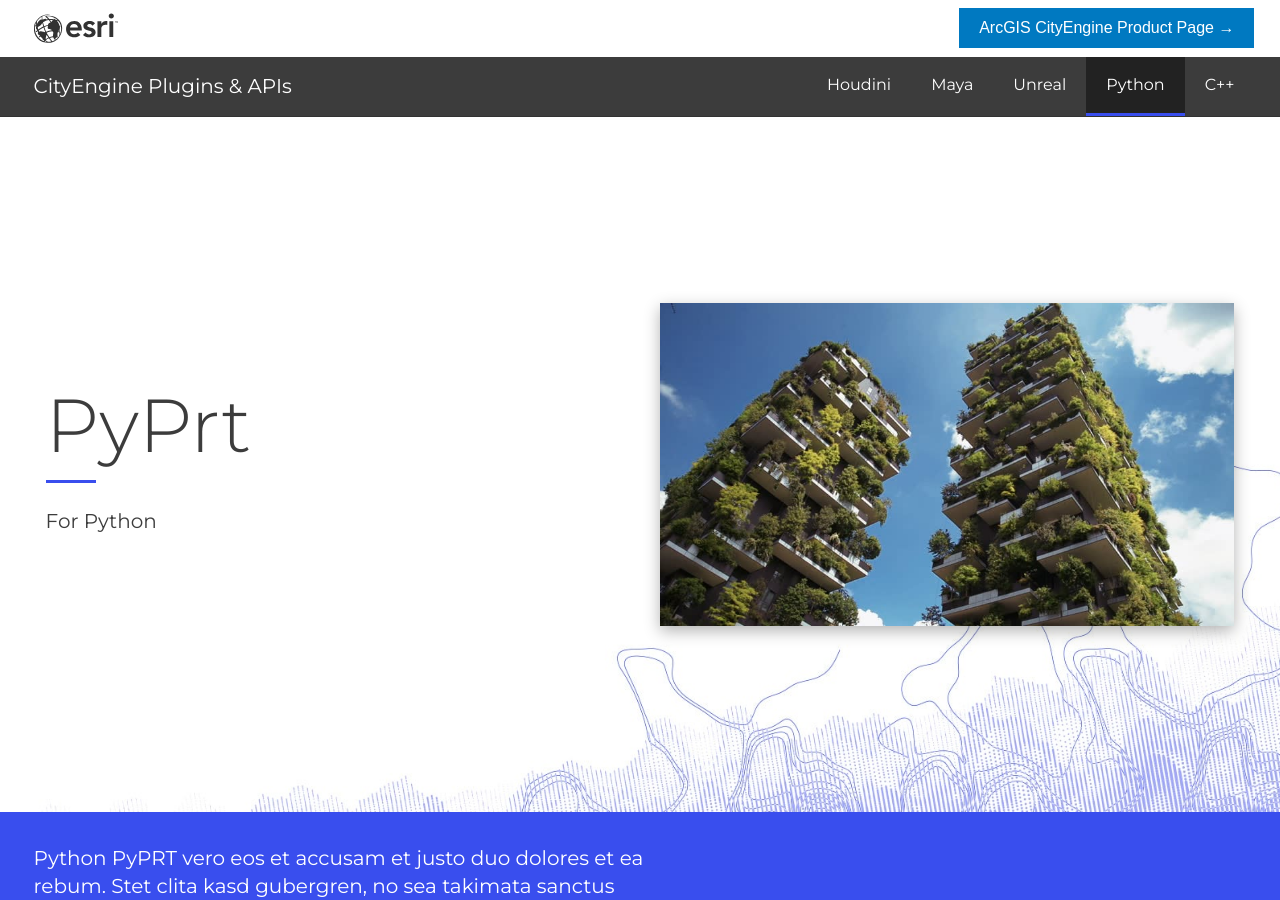
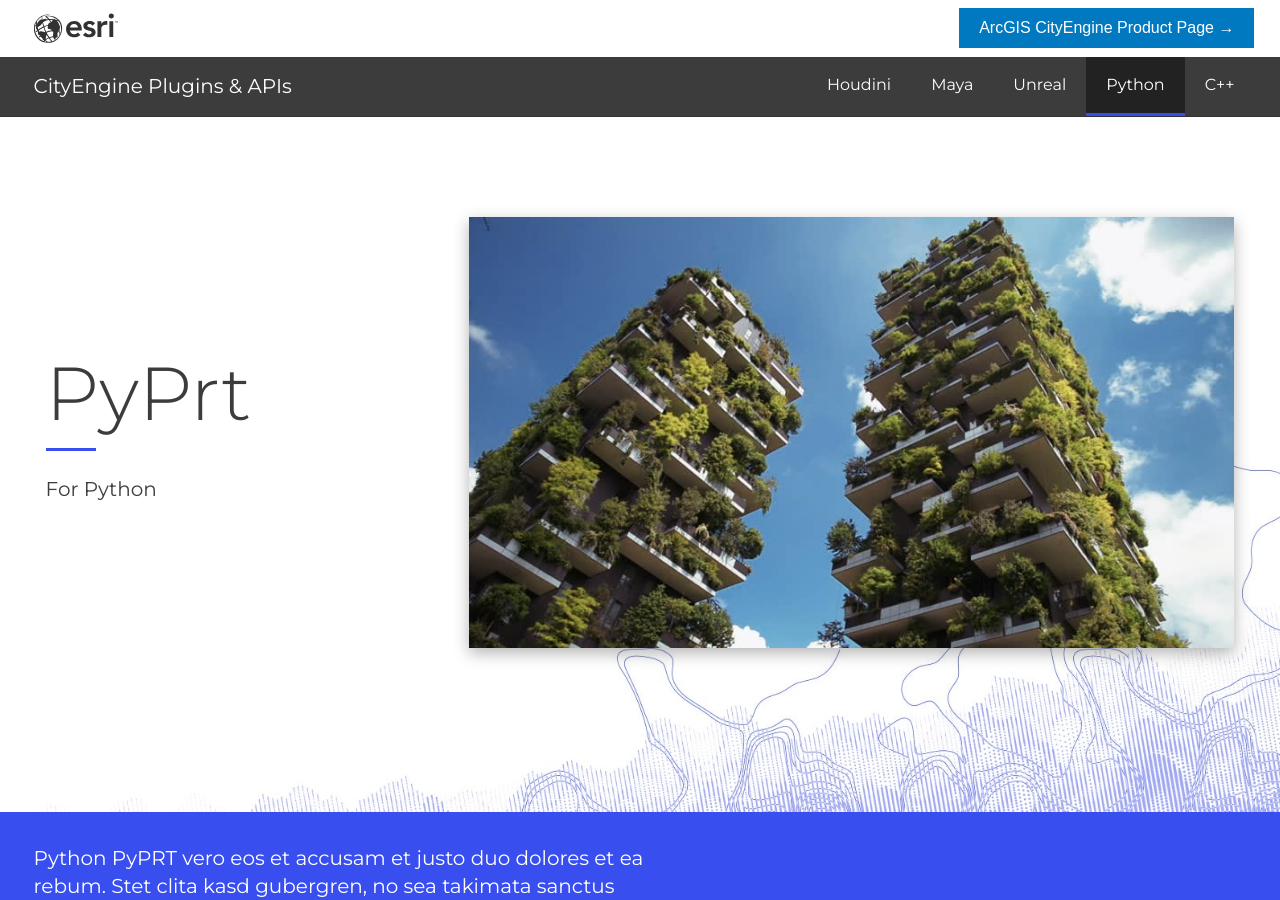
Before and after one commit to Esri/cityengine, a Jekyll site: the page built from _plugins/pyprt.md, in a window 1280 px wide and 900 px high. Built offline with Jekyll 4.4.1, drawn with Linux system fonts in a browser that asks for light colours; some of the changed text lies outside the part shown.

Commit message:
Detail Page Changes

```diff
--- a/_layouts/default.html
+++ b/_layouts/default.html
@@ -16,8 +16,8 @@
 
     <div class="subnav darkgrey">
       <div class="subnav-wrapper horizontal stretched">
-        <a class="subnav-title-link vertical center" href="{{ '/' | relative_url }}"><h2 class="subnav-title">CityEngine Plugins & APIs</h2></a>
-        <div class="horizontal stretched">
+        <a class="subnav-title-link vertical " href="{{ '/' | relative_url }}"><h2 class="subnav-title">CityEngine Plugins & APIs</h2></a>
+        <div class="horizontal stretched subnav-link-wrapper">
           {% assign pluginsinorder = site.plugins | sort:'order-of-appearance' %}
           {% for item in pluginsinorder %}
             {% if item.draft == false %}
--- a/_layouts/detail.html
+++ b/_layouts/detail.html
@@ -16,8 +16,8 @@
 
     <div class="subnav darkgrey">
       <div class="subnav-wrapper horizontal stretched">
-        <a class="subnav-title-link vertical center" href="{{ '/' | relative_url }}"><h2 class="subnav-title">CityEngine Plugins & APIs</h2></a>
-        <div class="horizontal stretched">
+        <a class="subnav-title-link vertical " href="{{ '/' | relative_url }}"><h2 class="subnav-title">CityEngine Plugins & APIs</h2></a>
+        <div class="horizontal stretched subnav-link-wrapper">
           {% assign pluginsinorder = site.plugins | sort:'order-of-appearance' %}
           {% for item in pluginsinorder %}
             {% if item.draft == false %}
@@ -30,12 +30,12 @@
 
     <section class="hero">
       <div class="content horizontal">
-        <div class="half vertical just-centered">
+        <div class="third vertical just-centered">
           <h1 class="hero-text">{{ page.name }}</h1>
           <div class="divider"></div>
           <p>For {{ page.platform }}</p>
         </div>
-        <div class="half vertical just-centered">
+        <div class="two-third vertical just-centered">
           <img class="image-shadow" src="{{ site.url | relative_url }}/assets/img/{{ page.teaser-image }}"/>
         </div>
       </div>
@@ -64,28 +64,28 @@
       </div>
       <div class="content horizontal">
         <div class="third">
-          <svg xmlns="http://www.w3.org/2000/svg" class="icon-ui-svg" viewBox="0 0 48 48">
-            <path d="M41.734 12.12l-5.337-5.337.566-.566 6.303 6.303-6.303 6.302-.566-.566 5.337-5.337H27.482a9.611 9.611 0 0 0-9.6 9.6v6.4h-.8v-6.4a10.412 10.412 0 0 1 10.4-10.4zM41.1 41.1H6.9V6.9H32v-.8H6.1v35.8h35.8V21h-.8z" class="icon-ui-svg--base"></path>
+          <svg xmlns="http://www.w3.org/2000/svg" class="icon-ui-svg" viewBox="0 0 32 32">
+            <path d="M25 27H8v-1h17zm-3.646-9.646l-.707-.707L17 20.293V5h-1v15.293l-3.646-3.646-.707.707 4.853 4.853z"/><path fill="none" d="M0 0h32v32H0z"/>
           </svg>
           <h3 class="subtitle4 ">Downloads</h3>
           <p>Download the latest version of {{ page.name }} here.</p>
-          <a href="related-topic-1-link" class="lightblue">More<span> →</span></a>
+          <a href="related-topic-1-link" class="lightblue">Go to downloads<span> →</span></a>
         </div>
         <div class="third">
-          <svg xmlns="http://www.w3.org/2000/svg" class="icon-ui-svg" viewBox="0 0 48 48">
-            <path d="M41.734 12.12l-5.337-5.337.566-.566 6.303 6.303-6.303 6.302-.566-.566 5.337-5.337H27.482a9.611 9.611 0 0 0-9.6 9.6v6.4h-.8v-6.4a10.412 10.412 0 0 1 10.4-10.4zM41.1 41.1H6.9V6.9H32v-.8H6.1v35.8h35.8V21h-.8z" class="icon-ui-svg--base"></path>
+          <svg xmlns="http://www.w3.org/2000/svg" class="icon-ui-svg" viewBox="0 0 32 32">
+            <path d="M15 4h14v1H15zm3 7h11v-1H18zm3 6h8v-1h-8zM3 23h26v-1H3zm0 6h26v-1H3zm11.89-12H16L9.869 3h-.628L3 17h1.11l1.764-4h7.288zm-8.575-5l3.24-7.348L12.73 12z"/>
           </svg>
           <h3 class="subtitle4 ">Documentation</h3>
           <p>A full documentation of {{ page.name }} is available on our github repository.</p>
-          <a href="related-topic-2-link" class="lightblue">More<span> →</span></a>
+          <a href="related-topic-2-link" class="lightblue">Read documentation<span> →</span></a>
         </div>
         <div class="third">
-          <svg xmlns="http://www.w3.org/2000/svg" class="icon-ui-svg" viewBox="0 0 48 48">
-            <path d="M41.734 12.12l-5.337-5.337.566-.566 6.303 6.303-6.303 6.302-.566-.566 5.337-5.337H27.482a9.611 9.611 0 0 0-9.6 9.6v6.4h-.8v-6.4a10.412 10.412 0 0 1 10.4-10.4zM41.1 41.1H6.9V6.9H32v-.8H6.1v35.8h35.8V21h-.8z" class="icon-ui-svg--base"></path>
+          <svg xmlns="http://www.w3.org/2000/svg" class="icon-ui-svg" viewBox="0 0 32 32">
+            <path d="M19 14h-9v-1h9zm-7 4h5v-1h-5zM6.833 2H29v24h-3v4H7.5A4.505 4.505 0 0 1 3 25.5v-21C3 3.098 4.684 2 6.833 2zM25 7H6.834A4.943 4.943 0 0 1 4 6.2v19.3A3.504 3.504 0 0 0 7.5 29H25zm3-4H6.834C5.164 3 4 3.79 4 4.5S5.164 6 6.833 6H26v19h2z"/>
           </svg>
           <h3 class="subtitle4">Other Ressources</h3>
           <p>Make sure to check our CityEngine ressources page to discover more usefull ressources.</p>
-          <a href="related-topic-3-link" class="lightblue">More<span> →</span></a>
+          <a href="related-topic-3-link" class="lightblue">Discover resources<span> →</span></a>
         </div>
       </div>
 
--- a/_sass/main.scss
+++ b/_sass/main.scss
@@ -196,8 +196,17 @@
     display: flex;
     justify-content: flex;
     width: 33%;
-    padding-right: 40px;
-    padding-left: 0px;
+    padding-right: 20px;
+    padding-left: 20px;
+}
+
+.two-third {
+    flex-direction: column;
+    display: flex;
+    justify-content: flex;
+    width: 66%;
+    padding-right: 20px;
+    padding-left: 20px;
 }
 
 .reverse {
@@ -267,8 +276,7 @@
 }
 
 .hero{
-  height: 55vh;
-  width: 100vw;
+  min-height: 55vh;
   background: $white;
   background-image: url(../img/background.jpg);
   background-size: cover;
@@ -429,3 +437,64 @@
 .footer{
   padding: 0;
 }
+
+@media only screen and (max-width: 1023px) {
+
+  .horizontal:not(nav){
+    flex-direction: column;
+  }
+
+  .subnav{
+    background-color: $darkgrey;
+    height: 100%;
+  }
+
+  .subnav-wrapper{
+    padding: 0;
+  }
+
+  .subnav-link-wrapper{
+    display: none;
+  }
+
+  .content{
+    padding: 0;
+  }
+
+  .image-shadow{
+    max-width: 95%;
+  }
+
+  .left-column{
+    width: 100%;
+    height: 100%;
+    padding-left: 8px;
+    padding-right: 20px;
+  }
+
+  .half {
+      justify-content: flex-start;
+      width: 100%;
+      padding: 0 20px;
+  }
+
+  .third {
+      width: 100%;
+  }
+
+  .two-third {
+      width: 100%;
+  }
+
+  .reverse {
+      flex-direction: row;
+  }
+
+  .two-columns{
+    column-count: 1;
+  }
+
+  .third{
+    margin-bottom: 100px;
+  }
+}
```
Also changed, not shown: 8 other files.
